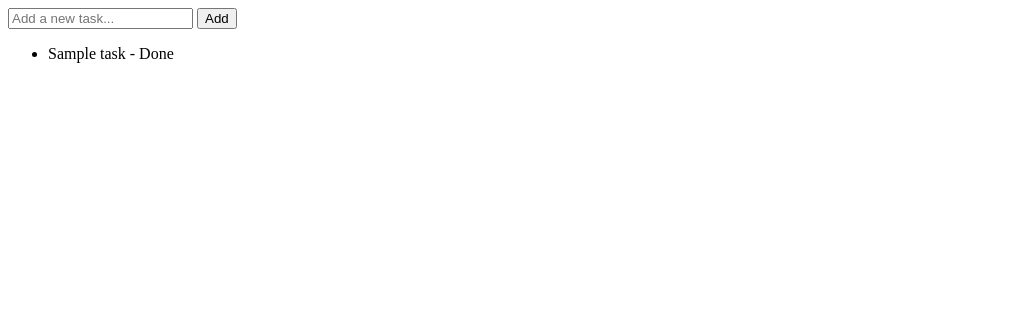
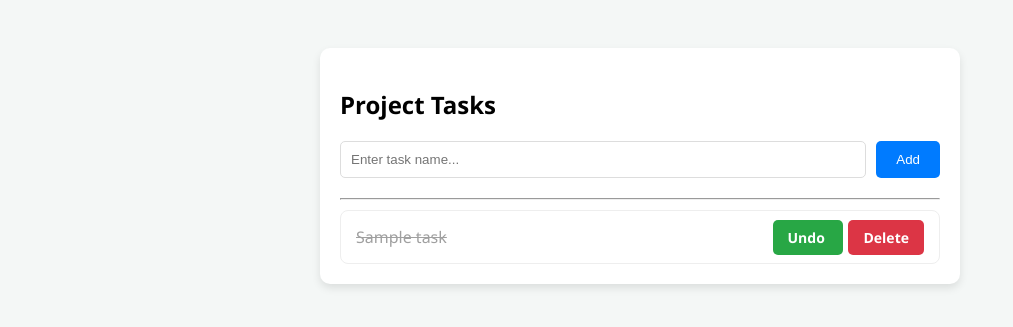
Before and after one commit to aakarsh1227/django-todo-app, a Django app: page / in a window 1280 px wide. Shown: the top 327 px of the page, without its empty margins (0-1013 px from the left). Run offline with Django 5.2, Linux system fonts and the light colour scheme; tables that the repository leaves empty hold one stand-in row (values such as "Sample post").

Commit message:
Complete CRUD

```diff
--- a/tasks/templates/tasks/todo.html
+++ b/tasks/templates/tasks/todo.html
@@ -1,16 +1,67 @@
-<form method="POST">
-    {% csrf_token %}
-    <input type="text" name="title" placeholder="Add a new task...">
-    <button type="submit">Add</button>
-</form>
+<!DOCTYPE html>
+<html lang="en">
+<head>
+    <meta charset="UTF-8">
+    <title>Professional To-Do App</title>
+    <style>
+        body { font-family: 'Segoe UI', Tahoma, Geneva, Verdana, sans-serif; background-color: #f4f7f6; padding: 40px; }
+        .container { max-width: 600px; margin: auto; background: white; padding: 20px; border-radius: 10px; box-shadow: 0 4px 8px rgba(0,0,0,0.1); }
 
-<ul>
+        /* The Box Logic */
+        .task-card {
+            display: flex;
+            justify-content: space-between;
+            align-items: center;
+            padding: 15px;
+            margin-top: 10px;
+            background: #fff;
+            border: 1px solid #eee;
+            border-radius: 8px;
+            transition: 0.3s;
+        }
+        .task-card:hover { box-shadow: 0 2px 10px rgba(0,0,0,0.1); }
+
+        /* Text styling */
+        .completed-text { text-decoration: line-through; color: #a0a0a0; }
+
+        /* Button Box styling */
+        .btn { padding: 8px 15px; border: none; border-radius: 5px; cursor: pointer; font-weight: 600; text-decoration: none; font-size: 14px; }
+        .btn-toggle { background-color: #28a745; color: white; margin-right: 5px; }
+        .btn-delete { background-color: #dc3545; color: white; }
+    </style>
+</head>
+<body>
+
+<div class="container">
+    <h2>Project Tasks</h2>
+
+    <form method="POST" style="display: flex; gap: 10px; margin-bottom: 20px;">
+        {% csrf_token %}
+        <input type="text" name="title" placeholder="Enter task name..." required style="flex: 1; padding: 10px; border: 1px solid #ddd; border-radius: 5px;">
+        <button type="submit" style="padding: 10px 20px; background: #007bff; color: white; border: none; border-radius: 5px; cursor: pointer;">Add</button>
+    </form>
+
+    <hr>
+
     {% for task in tasks %}
-        <li>{{ task.title }} - Done</li>
+    <div class="task-card">
+        <span class="{% if task.completed %}completed-text{% endif %}">
+            {{ task.title }}
+        </span>
+
+        <div class="button-group">
+            <a href="{% url 'toggle_task' task.id %}" class="btn btn-toggle">
+                {% if task.completed %} Undo {% else %} Done {% endif %}
+            </a>
+            <a href="{% url 'delete_task' task.id %}" class="btn btn-delete" onclick="return confirm('Confirm Delete?')">
+                Delete
+            </a>
+        </div>
+    </div>
+    {% empty %}
+        <p style="text-align: center; color: #888;">No tasks found.</p>
     {% endfor %}
-</ul>
+</div>
 
-<style>
-    .done { color: green; font-weight: bold; }
-    .pending { color: orange; }
-</style>
+</body>
+</html>
--- a/tasks/urls.py
+++ b/tasks/urls.py
@@ -2,6 +2,12 @@ from django.urls import path
 from . import views
 
 urlpatterns = [
+    # Main page showing the list
     path('', views.task_list, name='task_list'),
-    path('complete/<int:task_id>/', views.complete_task, name='complete_task'),
+
+    # Backend action to toggle status (Complete/Incomplete)
+    path('update-status/<int:pk>/', views.update_task_status, name="update_status"),
+
+    # Backend action to delete
+    path('delete-task/<int:pk>/', views.delete_task_backend, name="delete_task"),
 ]
--- a/tasks/views.py
+++ b/tasks/views.py
@@ -1,17 +1,26 @@
-from django.shortcuts import render, redirect
+from django.shortcuts import render, redirect, get_object_or_404
 from .models import Task
 
 def task_list(request):
-    tasks = Task.objects.all()
     if request.method == 'POST':
         title = request.POST.get('title')
-        # We explicitly set completed=True here
-        Task.objects.create(title=title, completed=True)
+        if title: # if empty tasks
+            Task.objects.create(title=title)
         return redirect('task_list')
+
+    tasks = Task.objects.all().order_by('-created_at')
     return render(request, 'tasks/todo.html', {'tasks': tasks})
 
-def complete_task(request, task_id):
-    task = Task.objects.get(id=task_id) # Find the specific task
-    task.completed = True               # Change status to True
-    task.save()                         # Save changes to PostgreSQL
-    return redirect('task_list')        # Go back to the main page
+
+def update_task_status(request, pk):
+    task = get_object_or_404(Task, id=pk)
+    # This toggles the 'completed' status in the database
+    task.completed = not task.completed
+    task.save()
+    return redirect('/') # Sends you straight back to the list
+
+# BACKEND DELETE: Deletes the item immediately
+def delete_task_backend(request, pk):
+    task = get_object_or_404(Task, id=pk)
+    task.delete()
+    return redirect('/') # Sends you straight back to the list
```
Also changed, not shown: tasks/templates/tasks/list.html (added, +23 -0 lines).
